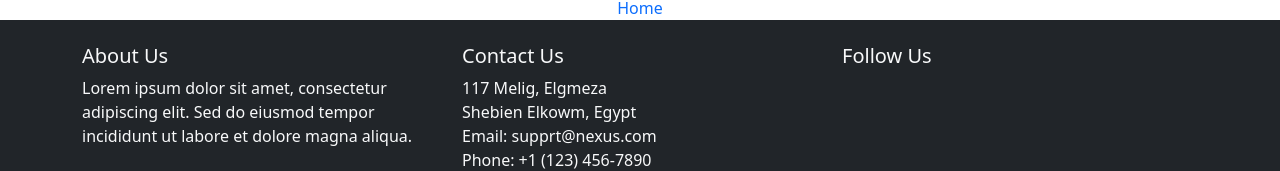
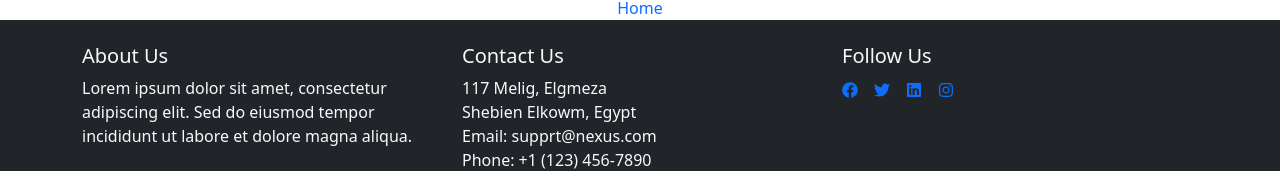
Before and after one commit to yousofkortam/nexus, a React (Create React App) app: page /profile in a window 1280 px wide. Shown: the part 135-306 px from the top of the page. Built offline with nearby package versions, Linux system fonts and the light colour scheme.

Commit message:
add social icons in footer

```diff
--- a/src/components/Footer/Footer.js
+++ b/src/components/Footer/Footer.js
@@ -1,4 +1,6 @@
 import React from 'react';
+import 'react-icons/fa';
+import { FaFacebook, FaInstagram, FaLinkedin, FaTwitter } from 'react-icons/fa';
 
 function Footer() {
   return (
@@ -21,10 +23,10 @@ function Footer() {
           <div className="col-md-4">
             <h5>Follow Us</h5>
             <div className="d-flex">
-              <a href="#" className="me-3"><i className="bi bi-facebook"></i></a>
-              <a href="#" className="me-3"><i className="bi bi-twitter"></i></a>
-              <a href="#" className="me-3"><i className="bi bi-linkedin"></i></a>
-              <a href="#" className="me-3"><i className="bi bi-instagram"></i></a>
+              <a href="https://www.facebook.com" className="me-3"><FaFacebook /></a>
+              <a href="https://www.twitter.com" className="me-3"><FaTwitter /></a>
+              <a href="https://www.linkedin.com" className="me-3"><FaLinkedin /></a>
+              <a href="https://www.instagram.com" className="me-3"><FaInstagram /></a>
             </div>
           </div>
         </div>
```
